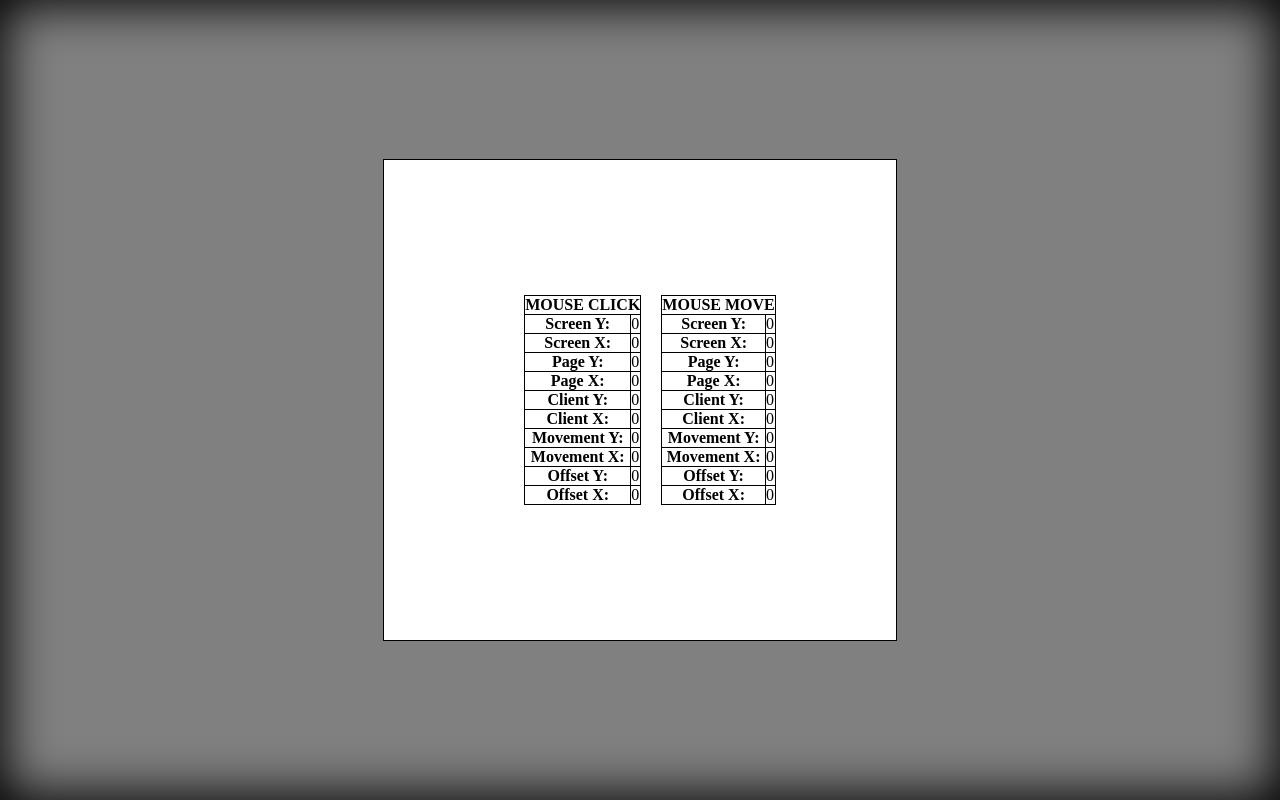
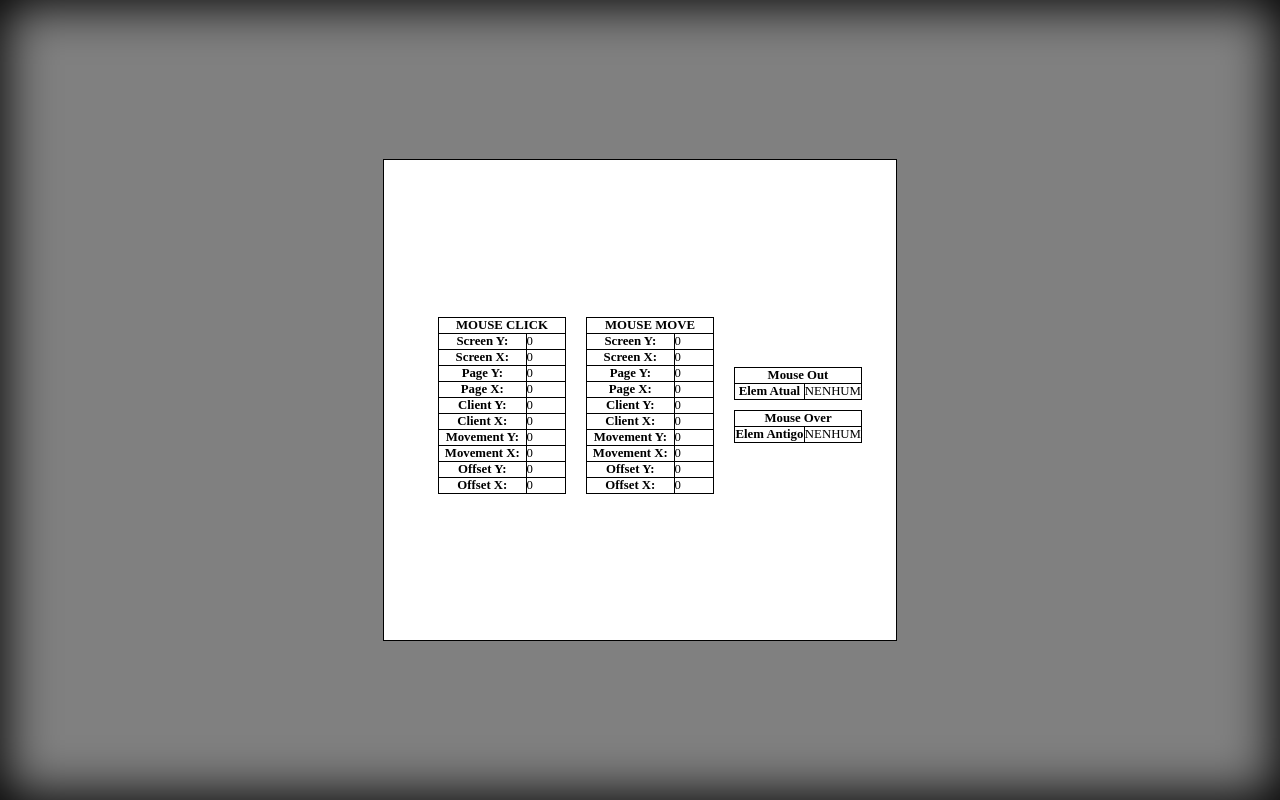
Before and after one commit to Backendishappywithjavascript/jsEvents, a plain HTML site: page mouse.html in a window 1280 px wide. Drawn offline with Linux system fonts and the light colour scheme.

Commit message:
Added onmouseover and onmouseout, with this now we can know what the actual element thats the mouse is over (with mouseout) and also we can know what's the last element that mouse left (with mouseover)

```diff
--- a/lib/mouse.js
+++ b/lib/mouse.js
@@ -24,3 +24,12 @@ window.onmousemove = (e) =>
     document.getElementById('offsetYInfoMove').innerHTML = e.offsetY;
     document.getElementById('offsetXInfoMove').innerHTML = e.offsetX;
 }
+window.onmouseover = (e) =>
+{
+    document.getElementById('antigo').innerHTML = e.relatedTarget.tagName;
+
+}
+window.onmouseout = (e) =>
+{
+    document.getElementById('atual').innerHTML = e.relatedTarget.tagName;
+}
--- a/mouse.html
+++ b/mouse.html
@@ -211,7 +211,27 @@
                         </td>
                     </tr>
 
+
                 </table>
+
+                <div>
+                <table border="1">
+                    <tr>
+                        <th colspan="2">Mouse Out</th>
+                     </tr>
+                    <tr>
+                        <th>Elem Atual</th>
+                        <td id='atual'> NENHUM </td>
+                    </tr>
+                </table>
+                <table border="1">
+                        <th colspan="2">Mouse Over</th>
+                    <tr>
+                        <th> Elem Antigo</th>
+                        <td id='antigo'> NENHUM </td>
+                    </tr>
+                </table>
+                </div>
         </div>
     </body>
 </html>
--- a/style/mouse.css
+++ b/style/mouse.css
@@ -33,7 +33,17 @@ body>div
 }
 table
 {
+    font-size: 1vw;
     margin-left: 20px;
     border: 1px black solid;
     border-collapse: collapse;
+    width: 10vw;
 }
+div>table
+{
+    margin-top: 10px;
+}
+td
+{
+    width: 3vw
+}
```
